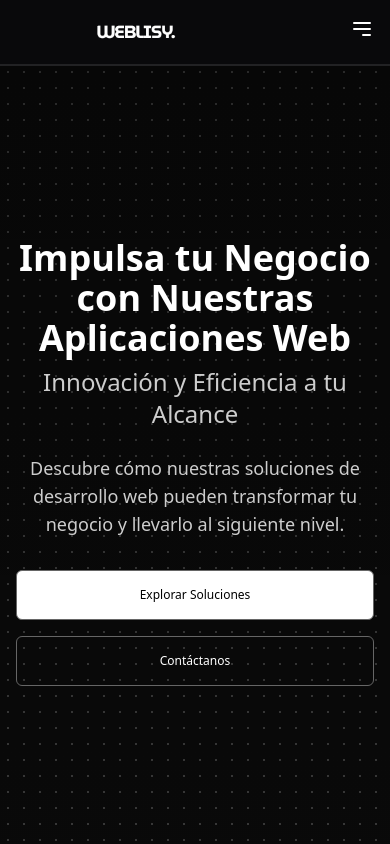
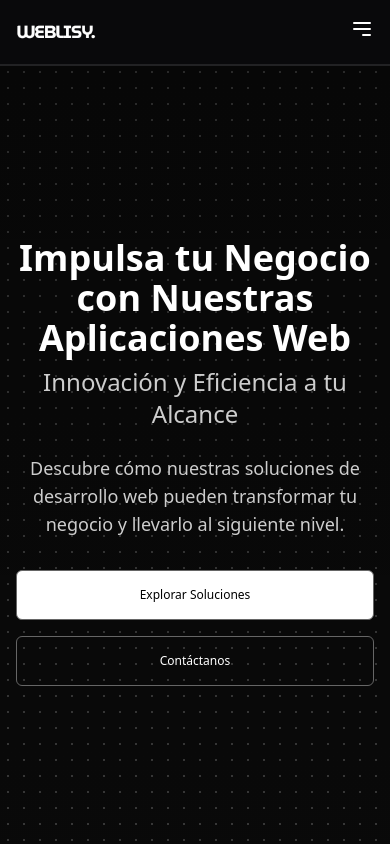
Before and after one commit to PabloRecDev/Weblisy, a React (Vite) app: page / in a window 390 px wide. Shown: the top 844 px of the page. Built offline with nearby package versions, Linux system fonts and the light colour scheme.

Commit message:
Cambiando estilo web

```diff
--- a/src/components/Navbar.jsx
+++ b/src/components/Navbar.jsx
@@ -28,7 +28,7 @@ export default function Navbar() {
     <nav className={` border-b-2 border-white/10 fixed top-0 left-0 right-0 z-50 transition-all duration-300 ${isBlurred ? 'bg-customBlack backdrop-blur-md border-white/10' : 'bg-customBlack'}`}>
       <div className="container mx-auto px-4">
         <div className="flex items-center justify-between h-16 md:h-16">
-          <div className="text-white font-bold text-xl md:text-2xl ml-20">
+          <div className="text-white font-bold text-xl md:text-2xl ml-0 md:ml-20">
             <a href="#">
               <img src="/assets/weblisy-logo.png" alt="Logo" className="h-20 md:h-32" />
             </a>
```
